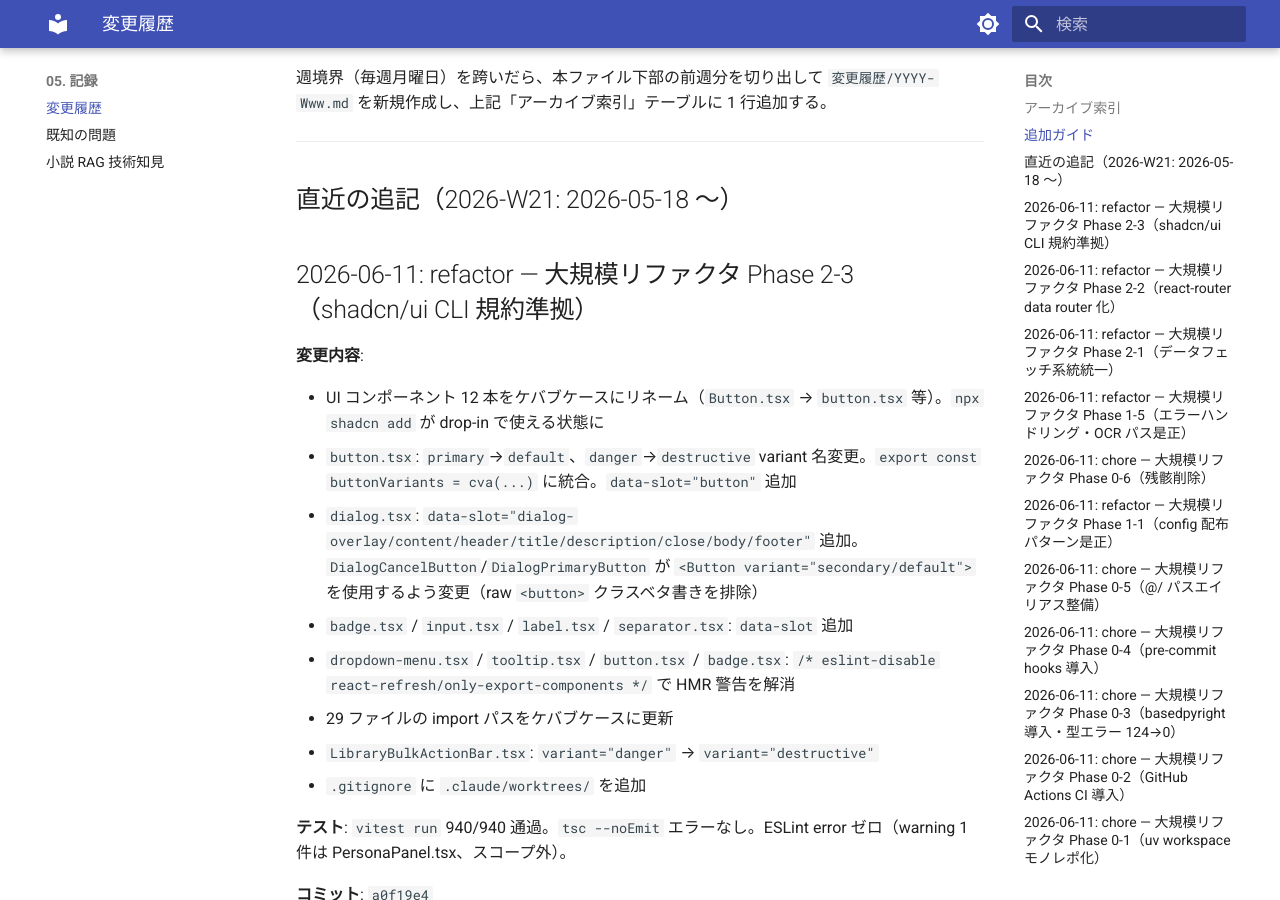
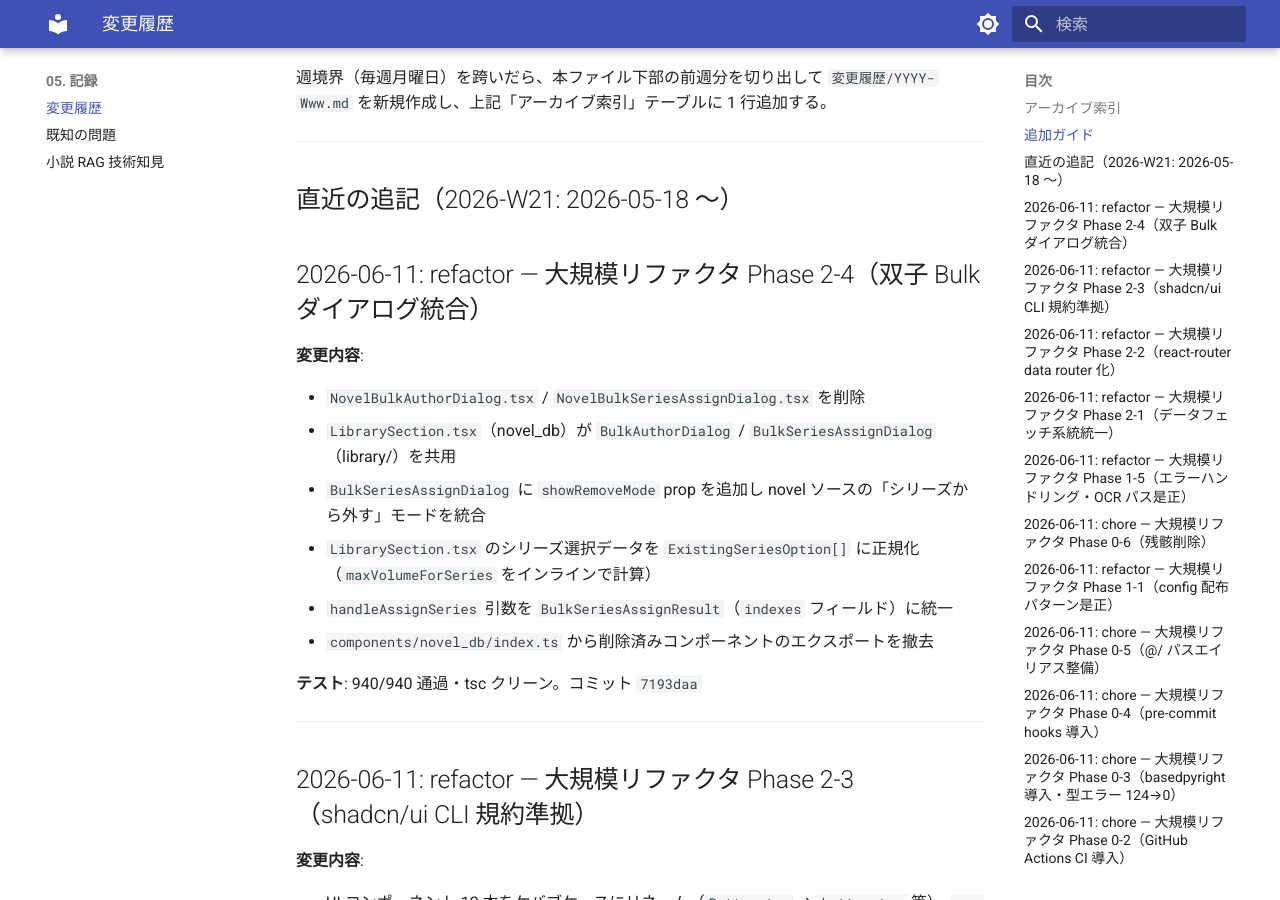
Before and after one commit to kkmmyr/Pic2PDF_Viewer, an MkDocs documentation site: the page built from docs/05_記録/変更履歴.md, in a window 1280 px wide and 900 px high, scrolled down 1156 px. Built offline with MkDocs 1.6.1 and Material for MkDocs 9.7.7, drawn with Linux system fonts in a browser that asks for light colours.

Commit message:
docs: Phase 2-4 変更履歴を追記
Co-Authored-By: Claude Sonnet 4.6 <noreply@anthropic.com>

```diff
--- a/docs/05_記録/変更履歴.md
+++ b/docs/05_記録/変更履歴.md
@@ -28,6 +28,21 @@
 ---
 
 ## 直近の追記（2026-W21: 2026-05-18 〜）
+
+## 2026-06-11: refactor — 大規模リファクタ Phase 2-4（双子 Bulk ダイアログ統合）
+
+**変更内容**:
+
+- `NovelBulkAuthorDialog.tsx` / `NovelBulkSeriesAssignDialog.tsx` を削除
+- `LibrarySection.tsx`（novel_db）が `BulkAuthorDialog` / `BulkSeriesAssignDialog`（library/）を共用
+- `BulkSeriesAssignDialog` に `showRemoveMode` prop を追加し novel ソースの「シリーズから外す」モードを統合
+- `LibrarySection.tsx` のシリーズ選択データを `ExistingSeriesOption[]` に正規化（`maxVolumeForSeries` をインラインで計算）
+- `handleAssignSeries` 引数を `BulkSeriesAssignResult`（`indexes` フィールド）に統一
+- `components/novel_db/index.ts` から削除済みコンポーネントのエクスポートを撤去
+
+**テスト**: 940/940 通過・tsc クリーン。コミット `7193daa`
+
+---
 
 ## 2026-06-11: refactor — 大規模リファクタ Phase 2-3（shadcn/ui CLI 規約準拠）
 
```
